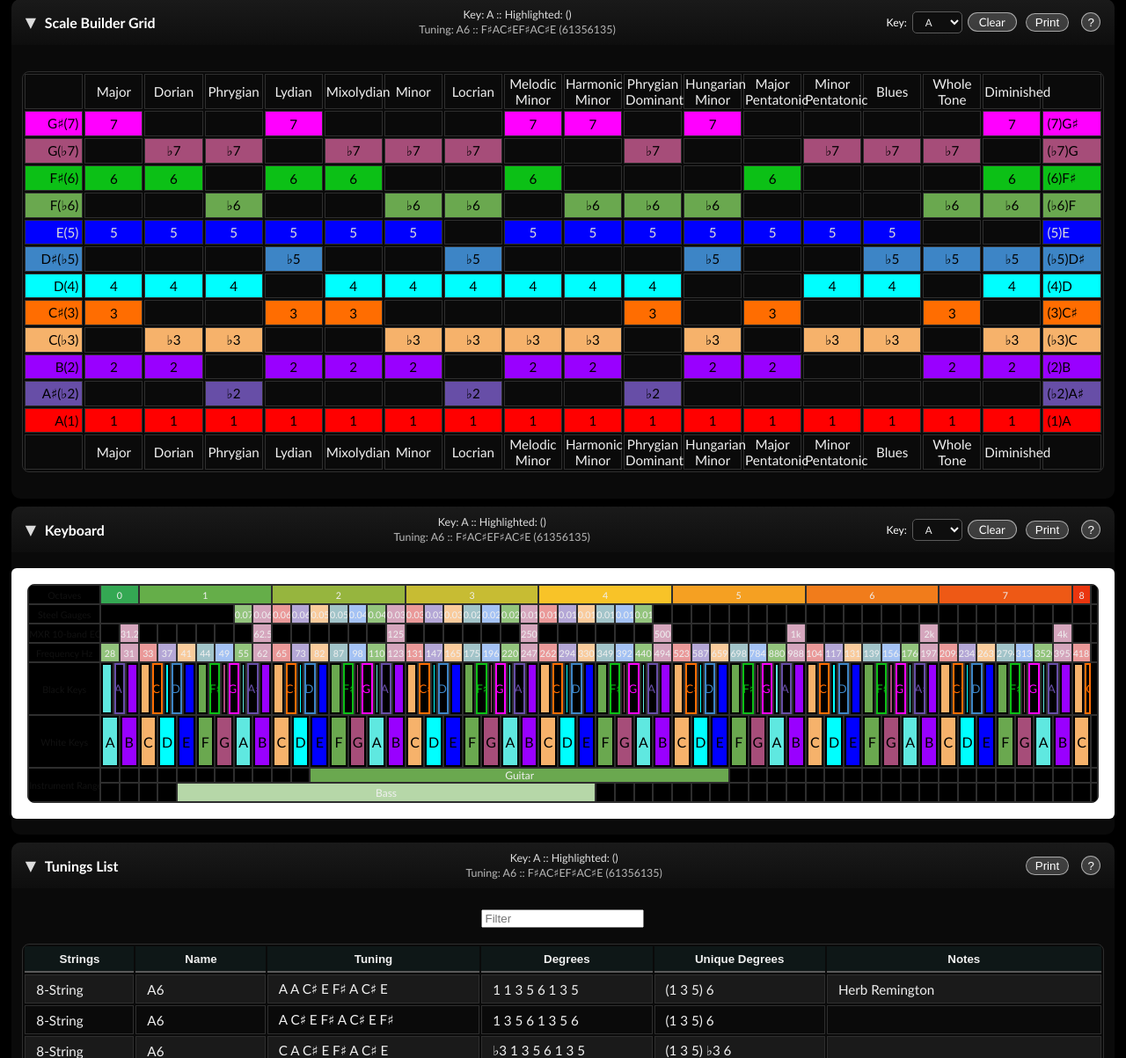
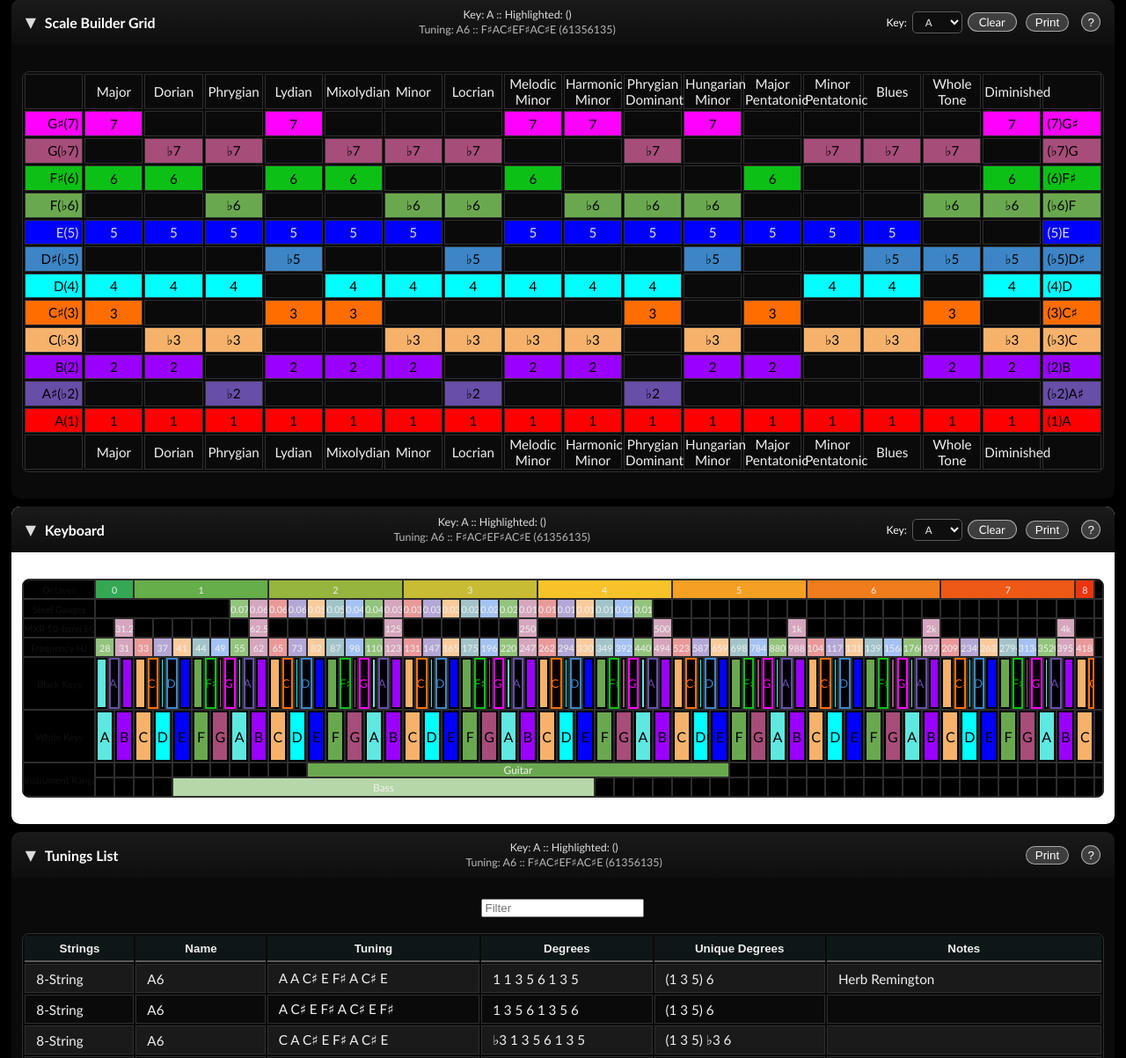
Before and after one commit to Jstring-1/fretboard-site-security-first-trust-and-federal-reserve, a PHP site: page / in a window 1280 px wide. Shown: the part 1634-2837 px from the top of the page at 88% size. Run offline with PHP 8.4, Linux system fonts and the light colour scheme; some libraries are stand-ins or nearby versions.

Commit message:
Light keyboard section — background covers whole area, not just a border ring
Previously .ritz was a 6px-padded white wrapper inside the dark Noir
section frame, which read as a thin white outline around the dark
keyboard. Now #section_4 itself goes white, .ritz is transparent
(no bg, no padding), and the chrome-cell overrides remain — so the
entire keyboard area is light, with the section's dark gradient
title bar on top.

Black piano keys and the colored data cells (octave bars, steel
gauges, frequencies, instrument ranges) are unaffected.

```diff
--- a/css/styles.css
+++ b/css/styles.css
@@ -157,8 +157,10 @@ table td                                   {  vertical-align:middle;
                                            {  border-radius:10px;                                                    }
 #fretboard, #chord_grid, #scale_grid, #keyboard, #tunings
                                            {  border-radius:8px;     overflow:hidden;                                }
-/* Keyboard sits on a white "piano body" inside the dark section frame */
-.ritz                                      {  background-color:#ffffff; padding:6px; border-radius:6px;              }
+/* Keyboard section's content area is a light "piano body" — the keyboard itself
+   sits on white. The dark Noir frame is just the section's title bar. */
+#section_4                                 {  background-color:#ffffff !important;                                    }
+.ritz                                      {  background-color:transparent; padding:0; border-radius:0;               }
 /* Override the bulk dark-bg rule from the inline ritz/waffle CSS for chrome
    cells (labels, separators, range cells). Black-key cells stay dark. */
 .ritz .waffle .s0, .ritz .waffle .s10, .ritz .waffle .s11, .ritz .waffle .s12,
```
